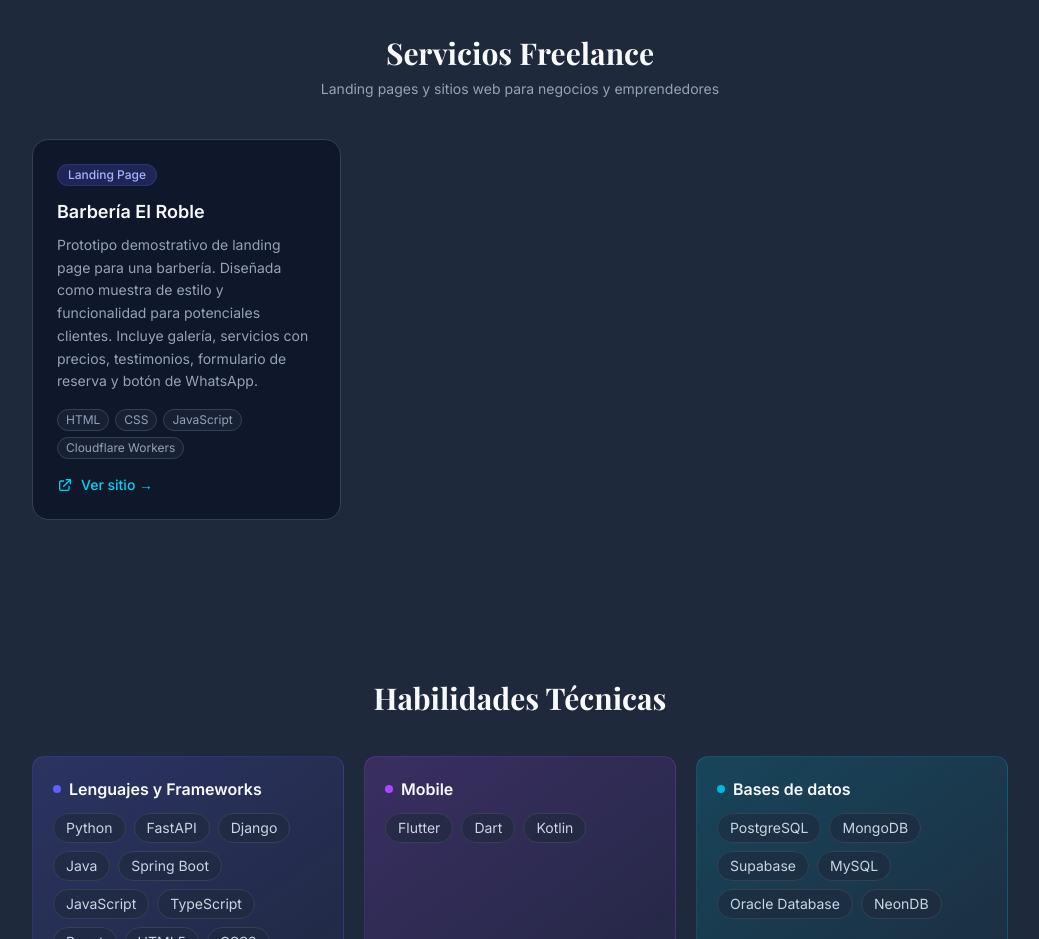
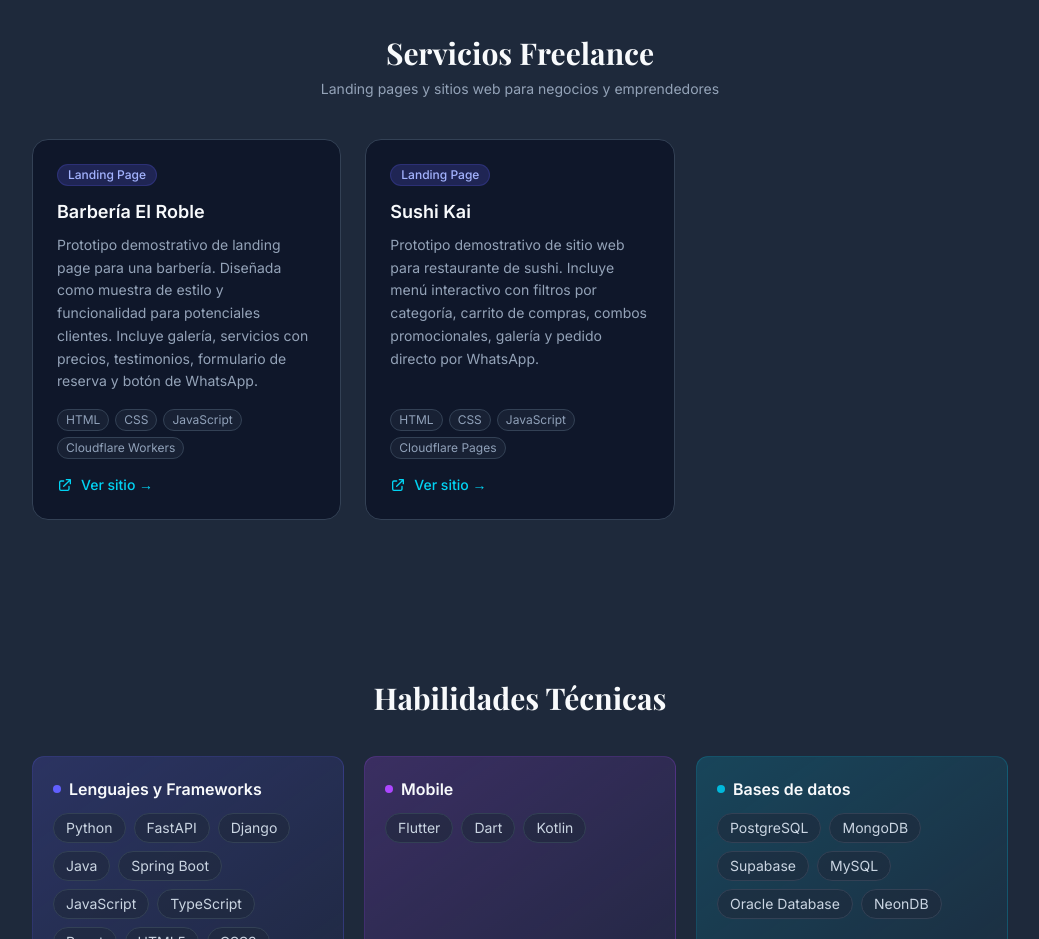
Before and after one commit to WhiteLyon-JV/Portafolio, a Next.js app: page / in a window 1280 px wide. Shown: the part 2620-3559 px from the top of the page, without its empty margins (120-1159 px from the left). Built offline with nearby package versions, Linux system fonts and the light colour scheme; a web font is replaced by a local one.

Commit message:
Add Sushi Kai demo landing page to freelance services

```diff
--- a/src/components/Services.tsx
+++ b/src/components/Services.tsx
@@ -10,6 +10,14 @@ const services = [
       "Prototipo demostrativo de landing page para una barbería. Diseñada como muestra de estilo y funcionalidad para potenciales clientes. Incluye galería, servicios con precios, testimonios, formulario de reserva y botón de WhatsApp.",
     tech: ["HTML", "CSS", "JavaScript", "Cloudflare Workers"],
     url: "https://barberia-el-roble.javier05jean96.workers.dev/",
+  },
+  {
+    title: "Sushi Kai",
+    type: "Landing Page",
+    description:
+      "Prototipo demostrativo de sitio web para restaurante de sushi. Incluye menú interactivo con filtros por categoría, carrito de compras, combos promocionales, galería y pedido directo por WhatsApp.",
+    tech: ["HTML", "CSS", "JavaScript", "Cloudflare Pages"],
+    url: "https://sushi-c5p.pages.dev/",
   },
 ];
 
```
